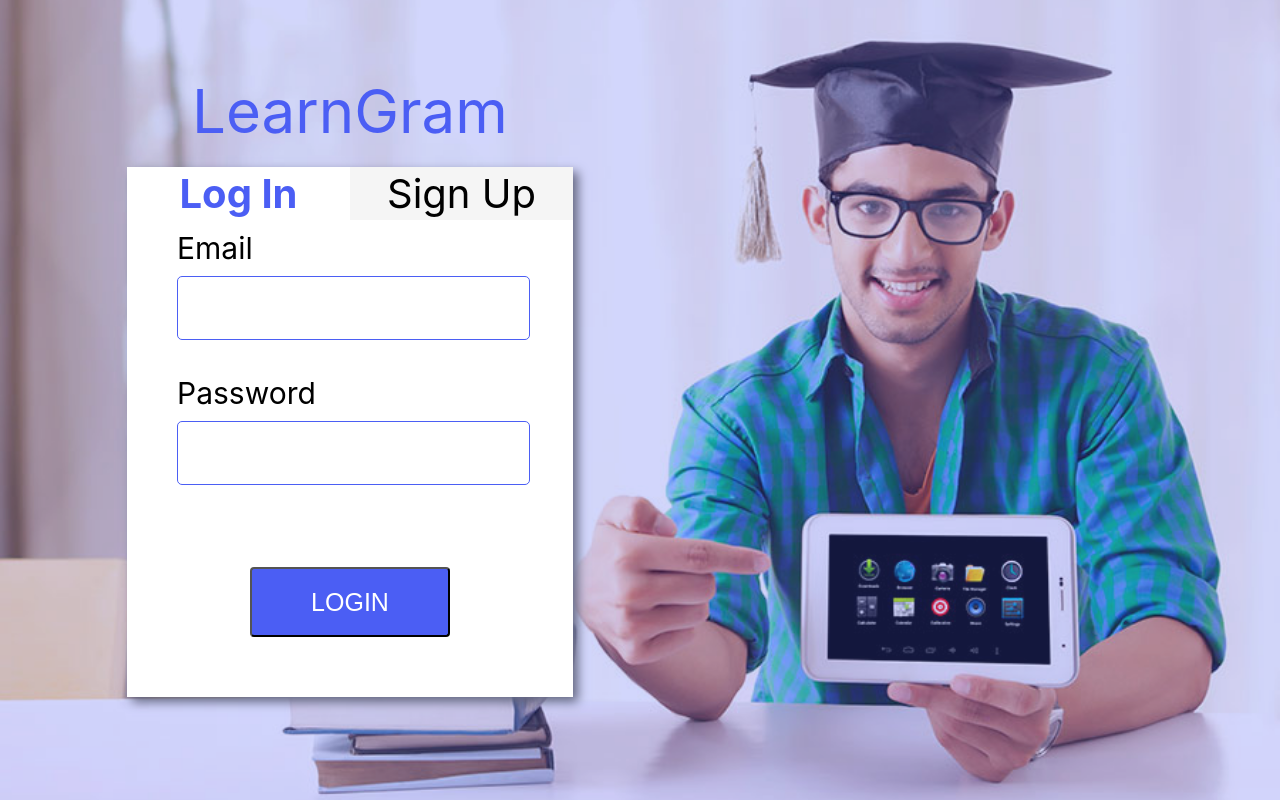
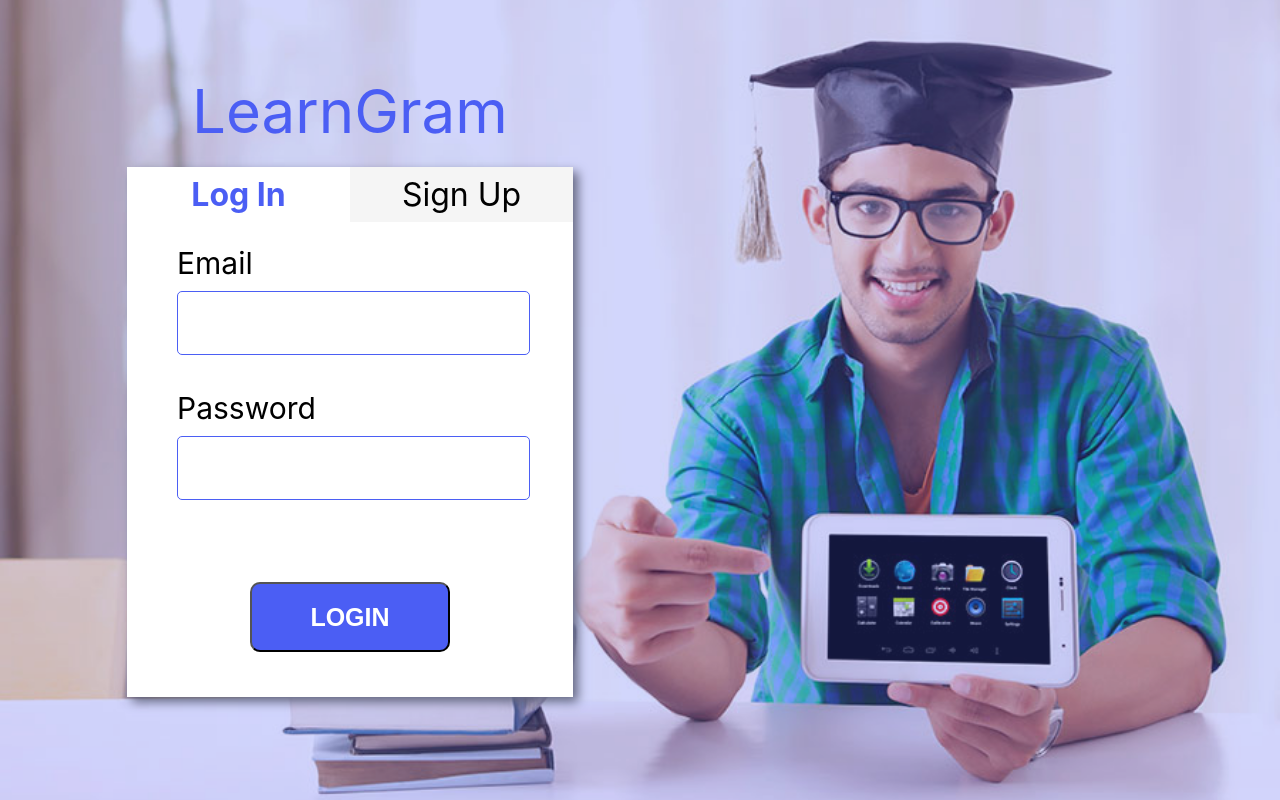
Before and after one commit to jehuamanna/learngram-fe, a React (Create React App) app: page /login in a window 1280 px wide. Built offline with nearby package versions, Linux system fonts and the light colour scheme.

Commit message:
ui issues

```diff
--- a/src/common/components/buttons/button.js
+++ b/src/common/components/buttons/button.js
@@ -30,8 +30,9 @@ const StyledButton = styled.button`
   background-color: ${({ disabled }) => disabled ? "gray" : theme.background};
   color: ${({ color }) => color ? color : "white"};
   font-size: 25px;
-  border-radius: 4px;
-  margin: 57px 0px 30px 0px;
+  font-weight: 700;
+  border-radius: 10px;
+  margin: 57px 0px 15px 0px;
   cursor: ${({ disabled }) => disabled ? "not-allowed" : "pointer"};
   height: 70px;
   display: flex;
@@ -39,6 +40,9 @@ const StyledButton = styled.button`
   align-items: center;
   @media(max-height: 730px){
     margin: 22px 0px 0px 0px;
+    height: 60px;
+    font-size: 22px;
+    width: 160px;
   }
 
 `;
--- a/src/pages/signup-login/styled-components.js
+++ b/src/pages/signup-login/styled-components.js
@@ -68,7 +68,8 @@ export const CompanyName= styled.p`
 export const TabContainer = styled.div`
   display: flex;
   height: 75px;
-  font-size: 40px;
+  font-size: 32px;
+  padding-bottom: 13px;
   @media(max-width: 501px){
     font-size: 24px;
     height: 50px;
@@ -126,6 +127,7 @@ export const Input = styled.input`
   }
   @media(max-height: 730px){
     height: 45px;
+    font-size: 22px;
   }
 `;
 
```
